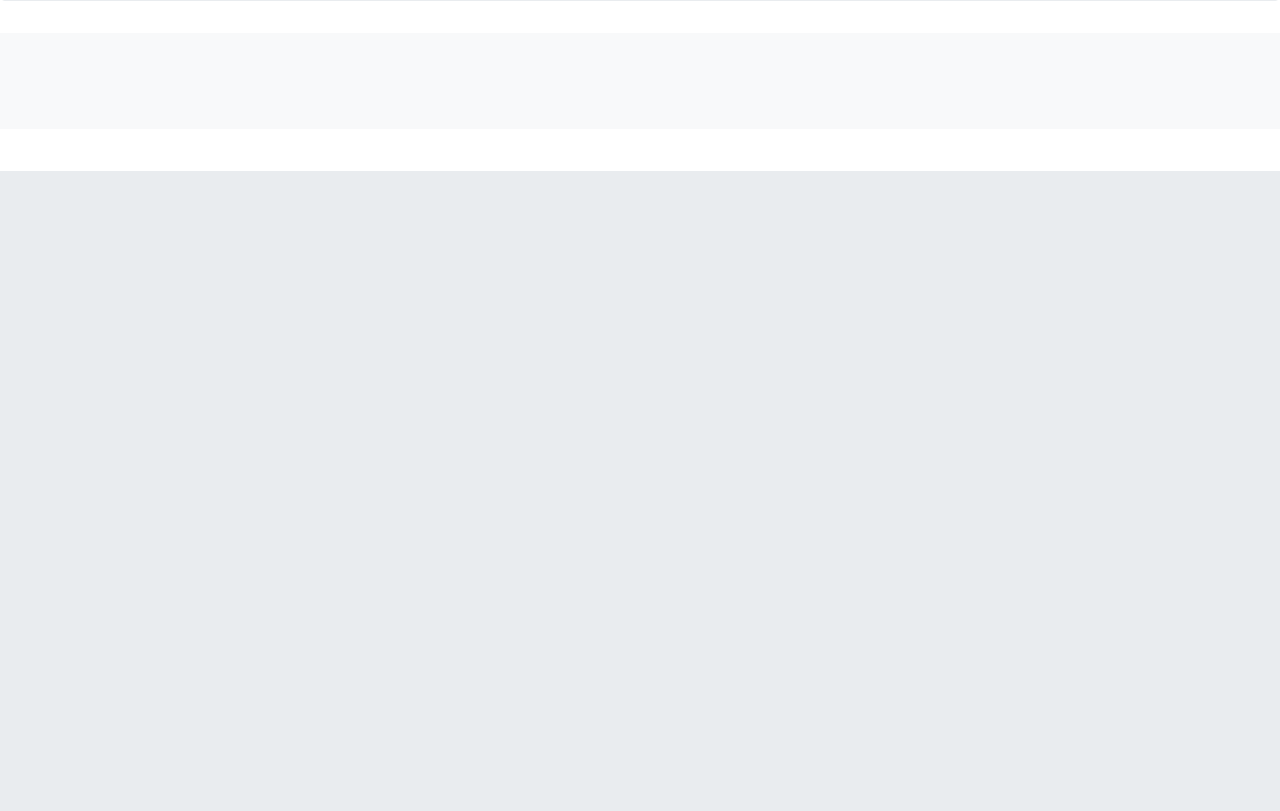
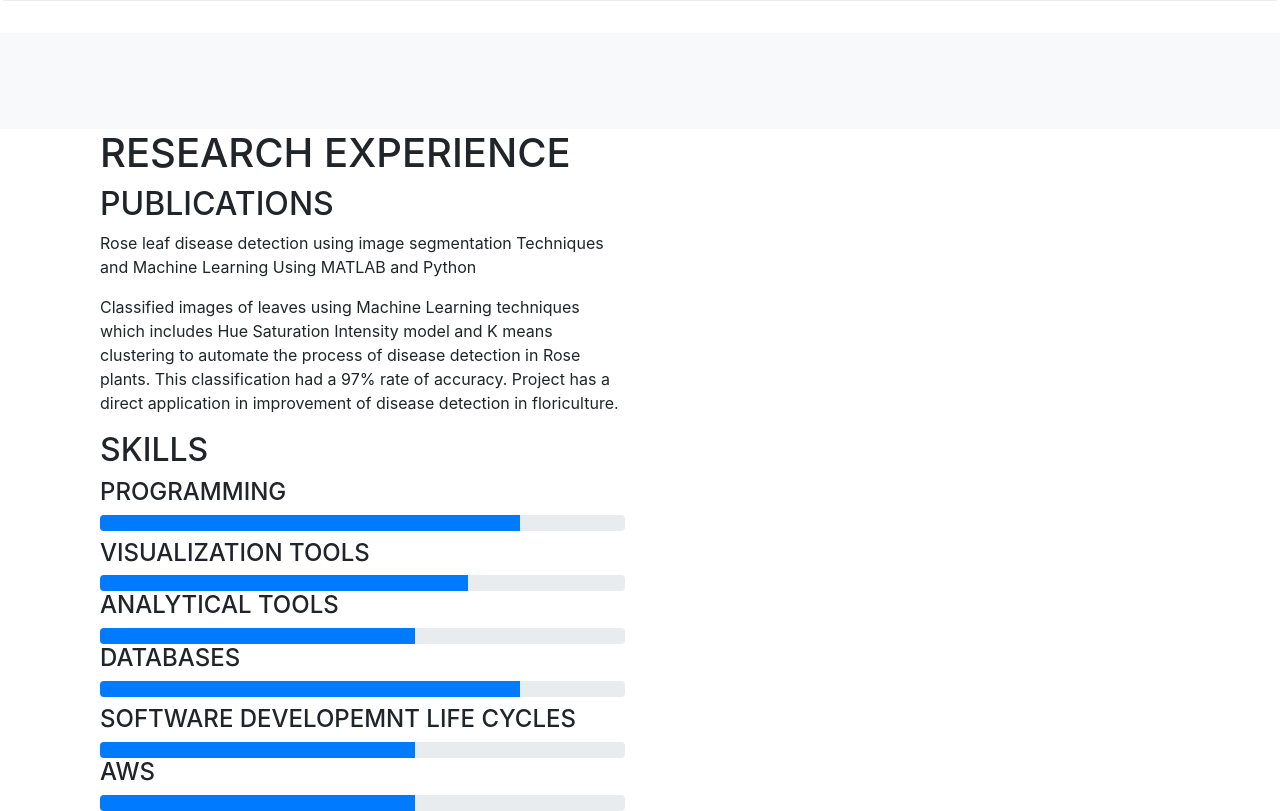
Before and after one commit to ShSood/Portfolio-Mac, a Django app: template jobs/templates/jobs/home.html in a window 1280 px wide. Shown: the part 629-1440 px from the top of the page. Before the commit the page ends 800 px from the top, so only its background shows below. Run offline with Django 3.2, Linux system fonts and the light colour scheme; the template is opened without the code that fills it, so the values that code supplies are empty; parts of the project's set-up code (start-up, migrations or seed data) failed here and were passed over; some libraries are stand-ins or nearby versions.

Commit message:
First commit

```diff
--- a/jobs/templates/jobs/home.html
+++ b/jobs/templates/jobs/home.html
@@ -86,7 +86,70 @@
     </div>
   </div>
 
-</main>
+	<div class="study-section">
+				<div class="container">
+					<div class="study-grids">
+						<div class="col-md-6 study-grid">
+						<h1>RESEARCH EXPERIENCE</h1>
+            <h2> PUBLICATIONS</h2>
+
+						<div class="study1">
+							<p>Rose leaf disease detection using image segmentation Techniques and Machine Learning Using MATLAB and
+Python </p>
+							<p>Classified images of leaves using Machine Learning techniques which includes Hue Saturation Intensity model and K
+means clustering to automate the process of disease detection in Rose plants. This classification had a 97% rate of
+accuracy. Project has a direct application in improvement of disease detection in floriculture.</p>
+
+						</div>
+						</div>
+						<div class="col-md-6 study-grid">
+						<h2>SKILLS</h2>
+						<div class="study2">
+						<h4>PROGRAMMING<h4>
+						<div class="progress">
+						  <div class="progress-bar progress-bar-danger" role="progressbar" aria-valuenow="80" aria-valuemin="0" aria-valuemax="100" style="width: 80%">
+							<span class="sr-only">80% Complete (danger)</span>
+						  </div>
+						</div>
+						<h4>VISUALIZATION TOOLS</h4>
+						<div class="progress">
+						  <div class="progress-bar progress-bar-info" role="progressbar" aria-valuenow="70" aria-valuemin="0" aria-valuemax="100" style="width: 70%">
+							<span class="sr-only">70% Complete</span>
+						  </div>
+						</div>
+						<h4>ANALYTICAL TOOLS</h4>
+						<div class="progress">
+						  <div class="progress-bar progress-bar-warning" role="progressbar" aria-valuenow="60" aria-valuemin="0" aria-valuemax="100" style="width: 60%">
+							<span class="sr-only">60% Complete (warning)</span>
+						  </div>
+						</div>
+						<h4>DATABASES<h4>
+						<div class="progress">
+						  <div class="progress-bar progress-bar-danger" role="progressbar" aria-valuenow="80" aria-valuemin="0" aria-valuemax="100" style="width: 80%">
+							<span class="sr-only">80% Complete (danger)</span>
+						  </div>
+						</div>
+            	<h4>SOFTWARE DEVELOPEMNT LIFE CYCLES</h4>
+						<div class="progress">
+						  <div class="progress-bar progress-bar-warning" role="progressbar" aria-valuenow="60" aria-valuemin="0" aria-valuemax="100" style="width: 60%">
+							<span class="sr-only">60% Complete (warning)</span>
+						  </div>
+						</div>
+            	<h4>AWS</h4>
+						<div class="progress">
+						  <div class="progress-bar progress-bar-warning" role="progressbar" aria-valuenow="60" aria-valuemin="0" aria-valuemax="100" style="width: 60%">
+							<span class="sr-only">60% Complete (warning)</span>
+						  </div>
+						</div>
+						</div>
+					</div>
+					<div class="clearfix"></div>
+					</div>
+				</div>
+			</div>
+
+
+
 
 
 <script src="{% static 'jquery-3.5.1.min.js' %}" </script>
--- a/portfolio/settings.py
+++ b/portfolio/settings.py
@@ -23,7 +23,8 @@ BASE_DIR = Path(__file__).resolve().parent.parent
 SECRET_KEY = '+3=+0zlx=w!xxj*fw44fucrr!#k94)xvx)$e__$_&zr9kw@xvs'
 
 # SECURITY WARNING: don't run with debug turned on in production!
-DEBUG = True
+DEBUG = False
+ALLOWED_HOSTS = ['127.0.0.1','sampledomain.com']
 
 ALLOWED_HOSTS = []
 
@@ -42,6 +43,7 @@ INSTALLED_APPS = [
 
 MIDDLEWARE = [
     'django.middleware.security.SecurityMiddleware',
+    'whitenoise.middleware.WhiteNoiseMiddleware',
     'django.contrib.sessions.middleware.SessionMiddleware',
     'django.middleware.common.CommonMiddleware',
     'django.middleware.csrf.CsrfViewMiddleware',
--- a/portfolio/urls.py
+++ b/portfolio/urls.py
@@ -18,12 +18,17 @@ from django.urls import path
 import jobs.views
 from django.conf import settings
 from django.conf.urls.static import static
+from django.views.static import serve
+from django.conf.urls.static import static
 
 urlpatterns = [
     path('admin/', admin.site.urls),
     path('',jobs.views.home, name='home'),
     path('jobs/<int:job_id>', jobs.views.detail, name='detail'),
 
+    url(r'^media/(?P<path>.*)$', serve,{'document_root':       settings.MEDIA_ROOT}),
+    url(r'^static/(?P<path>.*)$', serve,{'document_root': settings.STATIC_ROOT}),
+
 ]
 
 urlpatterns += static(settings.STATIC_URL, document_root=settings.STATIC_ROOT)
```
Also changed, not shown: requirements.txt (added, +8 -0 lines), README.md (deleted), 3 other files.
